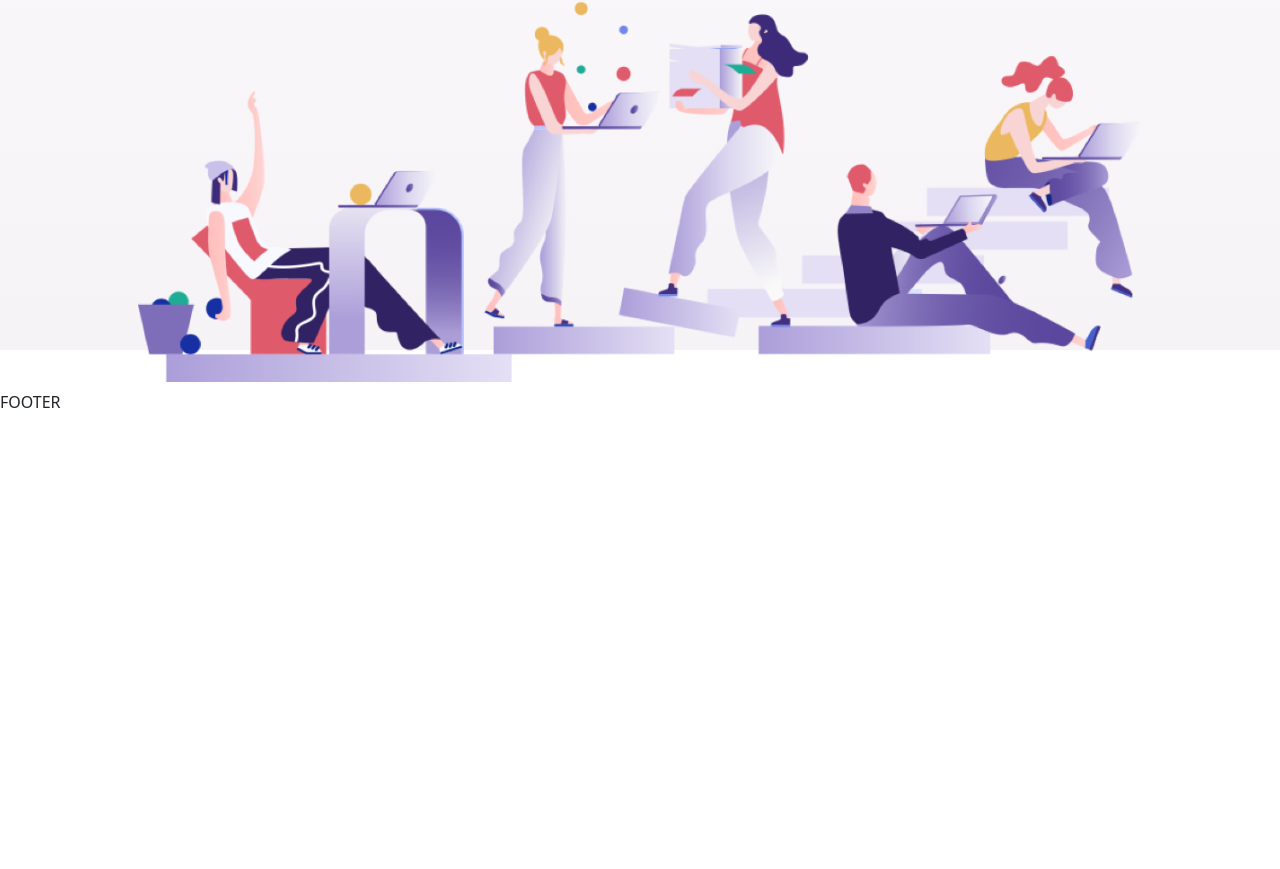
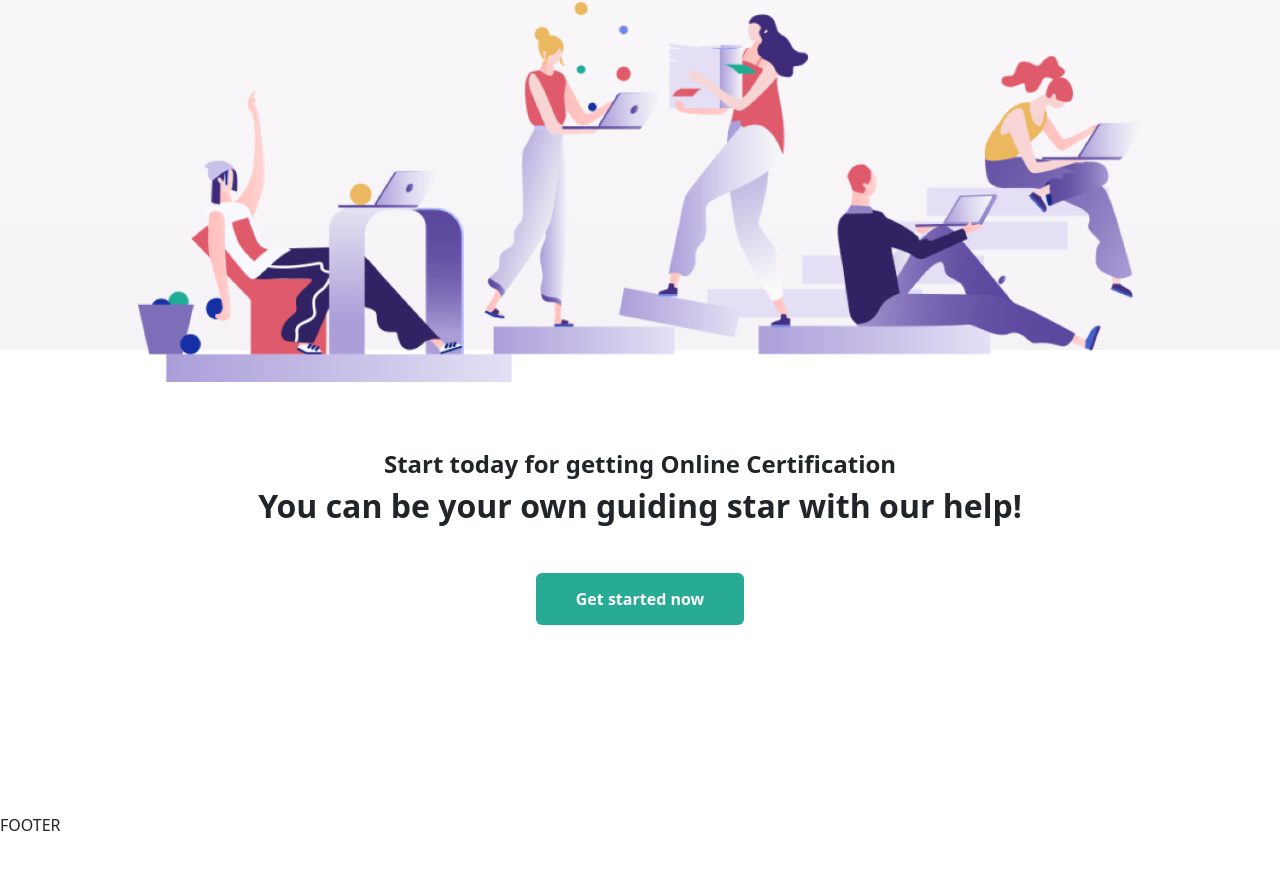
Before and after one commit to GinoGreen/proj-html-vuejs, a Vue app: page / in a window 1280 px wide. Shown: the part 6282-7151 px from the top of the page. Before the commit the page ends 6736 px from the top, so only its background shows below. Built offline with nearby package versions, Linux system fonts and the light colour scheme.

Commit message:
get started section

```diff
--- /dev/null
+++ b/src/components/GetStarted.vue
@@ -0,0 +1,41 @@
+<template>
+   <section>
+
+      <div class="title text-center">
+         <h4 class="fw-bold">Start today for getting <span class="evidence">Online Certification</span></h4>
+         <h3 class="fw-bold">You can be your own guiding star with our help!</h3>
+      </div>
+
+      <div class="d-flex justify-content-center my-5">
+         <button class="btn-custom"><a href="#">Get started now</a></button>
+      </div>
+
+   </section>
+</template>
+
+<script>
+export default {
+   name: 'GetStarted'
+}
+</script>
+
+<style lang="scss" scoped>
+@import '../assets/style/vars.scss';
+@import '../assets/style/mixins.scss';
+
+   section {
+      padding: 100px 0;
+
+      .title {
+
+         h4,
+         .evidence {
+            @include title('sm')
+         }
+         h3 {
+            @include title('md')
+         }
+      }
+   }
+
+</style>
--- a/src/components/Main.vue
+++ b/src/components/Main.vue
@@ -11,10 +11,13 @@
 
       <Helps :helps="helps" />
 
+      <GetStarted />
+
    </main>
 </template>
 
 <script>
+import GetStarted from './GetStarted.vue'
 import Helps from './Helps.vue'
 import Articles from './Articles.vue'
 import Clients from './Clients.vue'
@@ -28,6 +31,7 @@ export default {
       Clients,
       Articles,
       Helps,
+      GetStarted,
    },
    data() {
       return {
```
